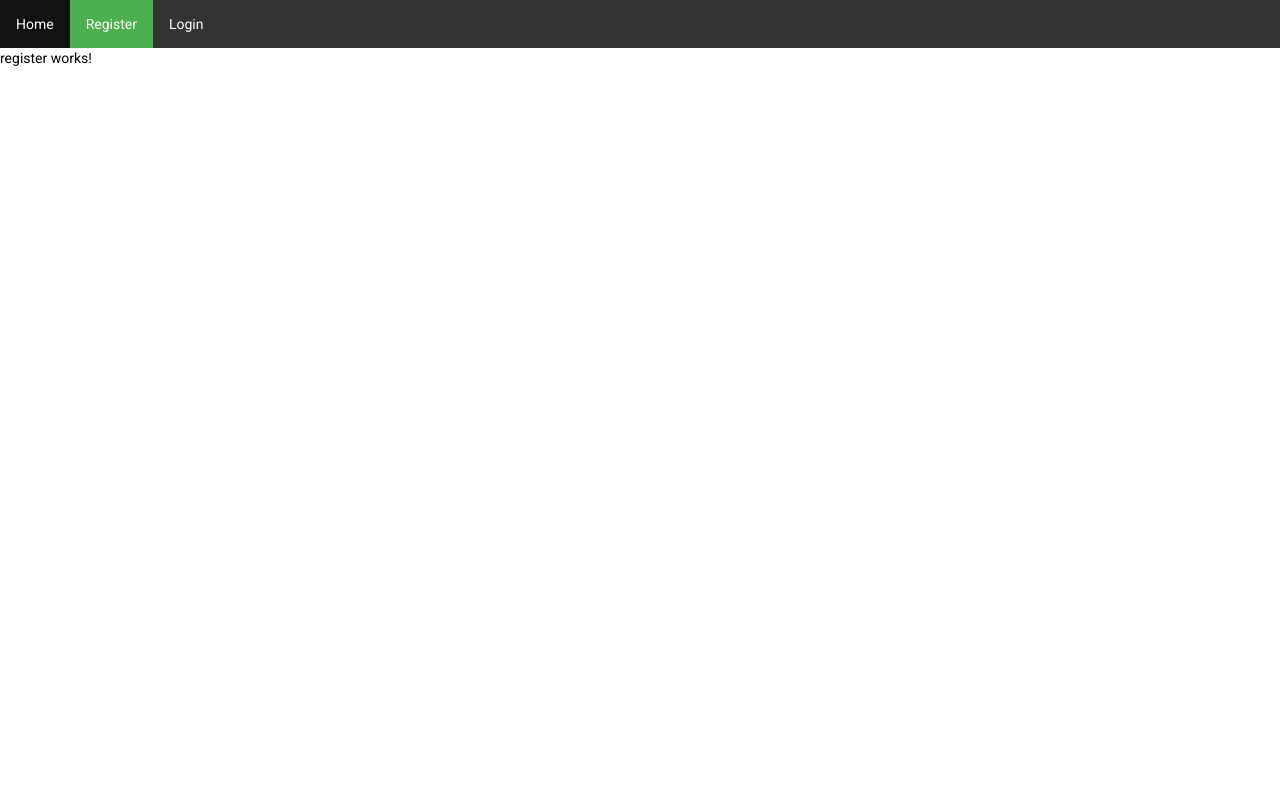
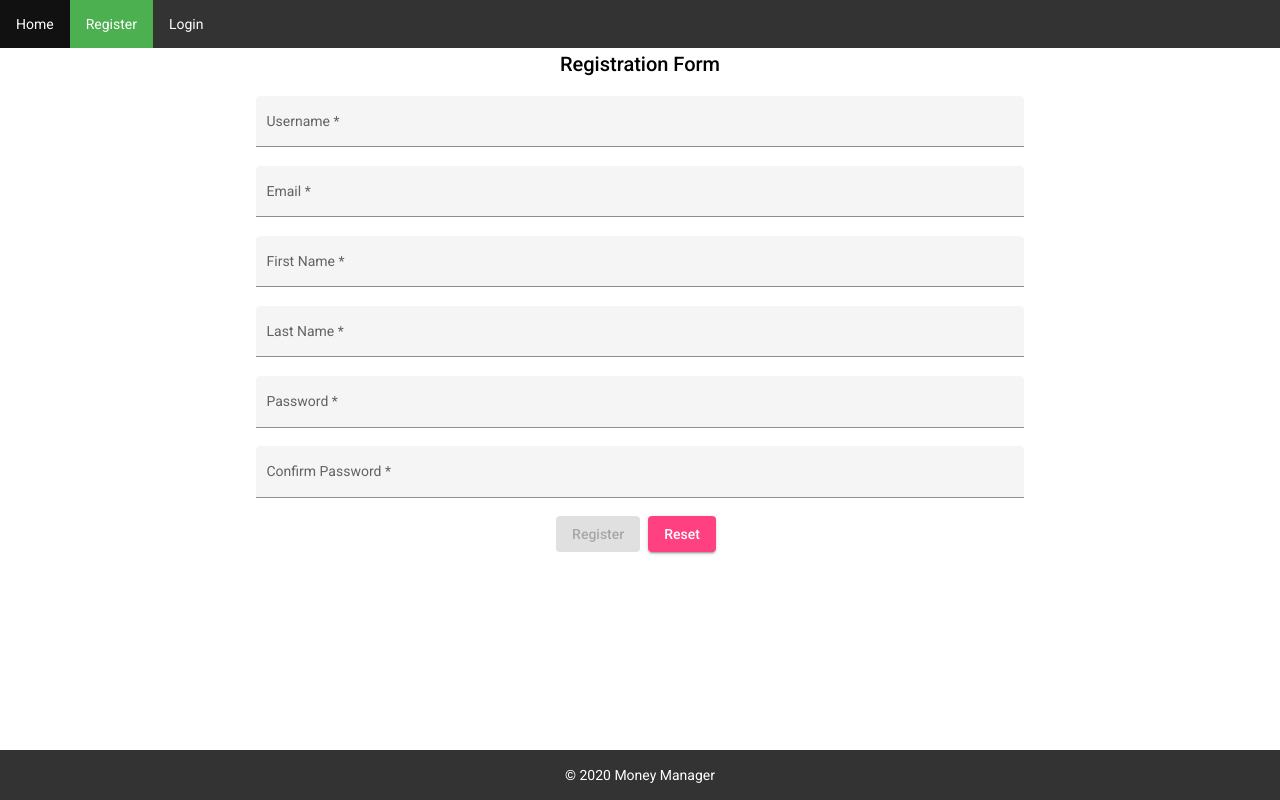
Before and after one commit to AlexanderBellDev/Money-Manager, an Angular app in the folder src/frontend/: page /register in a window 1280 px wide. Built offline with nearby package versions, Linux system fonts and the light colour scheme.

Commit message:
Added register form on front end Base validators added - password must match, required fields /etc.
need to implement backend API's to check if email and username already exists on DB

Added base model for user (subject to change)

```diff
--- a/src/frontend/src/app/app.component.html
+++ b/src/frontend/src/app/app.component.html
@@ -1,2 +1,3 @@
 <app-navigation></app-navigation>
 <router-outlet></router-outlet>
+<app-footer></app-footer>
--- /dev/null
+++ b/src/frontend/src/app/model/user.ts
@@ -0,0 +1,25 @@
+export class User {
+  constructor(username: string, firstName: string, surname: string, email: string, password: string, confirmPassword: string, address1: string, address2: string, city: string, postalCode: string) {
+    this.username = username;
+    this.firstName = firstName;
+    this.surname = surname;
+    this.email = email;
+    this.password = password;
+    this.confirmPassword = confirmPassword;
+    this.address1 = address1;
+    this.address2 = address2;
+    this.city = city;
+    this.postalCode = postalCode;
+  }
+
+  username: string;
+  firstName: string;
+  surname: string;
+  email: string;
+  password: string;
+  confirmPassword: string;
+  address1: string;
+  address2: string;
+  city: string;
+  postalCode: string
+}
--- a/src/frontend/src/app/register/register.component.css
+++ b/src/frontend/src/app/register/register.component.css
@@ -0,0 +1,22 @@
+mat-form-field{
+  width: 60%;
+}
+.reg-button-row button,
+.reg-button-row a {
+  margin-right: 8px;
+}
+input:-webkit-autofill,
+input:-webkit-autofill:hover,
+input:-webkit-autofill:focus,
+input:-webkit-autofill:active {
+  transition: all 0s 50000s;
+  -webkit-text-fill-color: white !important;
+}
+.board-container {
+  display: flex;
+  flex-direction: column;
+}
+
+.board-container > * {
+  width: 100%;
+}
--- a/src/frontend/src/app/register/register.component.html
+++ b/src/frontend/src/app/register/register.component.html
@@ -1 +1,67 @@
-<p>register works!</p>
+<div class="container" style="text-align: center">
+  <div *ngIf="submitted"><h3>Thanks for signing up!</h3> <br> <br> <h4>Redirecting to login page</h4></div>
+
+  <h2 *ngIf="!submitted">Registration Form</h2>
+  <form *ngIf="!submitted" [formGroup]="regForm" style="align-content: center" >
+
+    <div class="form-group">
+      <mat-form-field appearance="fill" color="accent">
+        <mat-label>Username</mat-label>
+        <input required formControlName="username" type="text" matInput>
+        <mat-error *ngIf="f.username.errors && f.username.errors.required">Username is required</mat-error>
+        <mat-error   *ngIf="regForm.get('username').errors?.usernameExists">Username already exists</mat-error>
+      </mat-form-field>
+    </div>
+
+    <div class="form-group">
+      <mat-form-field appearance="fill" color="accent">
+        <mat-label>Email</mat-label>
+        <input required formControlName="email" type="email" matInput>
+        <mat-error *ngIf="f.email.errors && f.email.errors.required">Email is required</mat-error>
+        <mat-error   *ngIf="regForm.get('email').errors?.emailExists">Email already exists</mat-error>
+        <mat-error *ngIf="f.email.errors && f.email.errors.email">Email must be a valid email address</mat-error>
+      </mat-form-field>
+    </div>
+
+
+    <div class="form-group">
+      <mat-form-field appearance="fill" color="accent">
+        <mat-label>First Name</mat-label>
+        <input formControlName="firstName" required matInput>
+        <mat-error *ngIf="regForm.get('firstName').invalid">Field is required</mat-error>
+      </mat-form-field>
+    </div>
+
+    <div class="form-group">
+      <mat-form-field appearance="fill" color="accent">
+        <mat-label>Last Name</mat-label>
+        <input formControlName="surname" required matInput>
+        <mat-error *ngIf="regForm.get('surname').invalid">Field is required</mat-error>
+      </mat-form-field>
+    </div>
+
+    <div class="form-group">
+      <mat-form-field  appearance="fill" color="accent">
+        <mat-label>Password</mat-label>
+        <input required type="password" formControlName="password" matInput>
+        <mat-error *ngIf="regForm.get('password').invalid">Field is required</mat-error>
+      </mat-form-field>
+    </div>
+
+    <div class="form-group">
+      <mat-form-field  appearance="fill" color="accent">
+        <mat-label>Confirm Password</mat-label>
+        <input required type="password" formControlName="confirmPassword" matInput>
+        <mat-error *ngIf="regForm.controls['confirmPassword'].pristine || regForm.controls['confirmPassword'].errors?.MatchPassword">Password does not match</mat-error>
+      </mat-form-field>
+    </div>
+
+    <div class="reg-button-row">
+      <button mat-raised-button color="primary" type="submit" [disabled]="!regForm.valid" (click)="onSubmit()">Register</button>
+
+      <button mat-raised-button color="accent" type="reset">Reset</button>
+    </div>
+    <br>
+
+  </form>
+</div>
--- a/src/frontend/src/app/register/register.component.ts
+++ b/src/frontend/src/app/register/register.component.ts
@@ -1,4 +1,9 @@
 import { Component, OnInit } from '@angular/core';
+import {FormBuilder, FormGroup, Validators} from "@angular/forms";
+import {Router} from "@angular/router";
+import {RegisterService} from "../service/register.service";
+import {UserValidators} from "../validator/user-validators";
+import {User} from "../model/user";
 
 @Component({
   selector: 'app-register',
@@ -7,9 +12,53 @@ import { Component, OnInit } from '@angular/core';
 })
 export class RegisterComponent implements OnInit {
 
-  constructor() { }
+  user: User;
+  emailValid = false;
+  submitted = false;
+  constructor(private formBuilder: FormBuilder, private registerService: RegisterService,
+              private router: Router, private service:UserValidators) { }
 
-  ngOnInit(): void {
+
+
+  regForm = this.formBuilder.group({
+    // email: ['', [Validators.required, Validators.email],this.service.emailValidator()],
+    // username: ['', Validators.required, this.service.usernameValidator()],
+    email: ['', [Validators.required, Validators.email]],
+    username: ['', Validators.required],
+    firstName: ['', [Validators.required]],
+    surname: ['', [Validators.required]],
+    password: ['', [Validators.required, Validators.minLength(6)]],
+    confirmPassword: ['', [Validators.required]]
+  }, {validator : [UserValidators.MatchPassword]});
+
+  ngOnInit() {
+  }
+  // convenience getter for easy access to form fields
+  get f() { return this.regForm.controls; }
+
+  passwordValidator(form: FormGroup) {
+    const condition = form.get('password').value !== form.get('confirmPassword').value;
+    return condition ? { passwordsDoNotMatch: true} : null;
+  }
+
+
+  onSubmit() {
+    this.user = this.regForm.value;
+    this.user.username = this.user.username.toLowerCase();
+    this.user.email = this.user.email.toLowerCase();
+    console.log(this.user);
+    this.registerService.register(this.user).subscribe(data  => {
+        console.log("POST Request is successful ", data);
+        this.submitted = true;
+        setTimeout(() => {
+          this.registerService.username = this.user.username;
+          this.router.navigate(['login']);
+        }, 1500);  //3s
+      },
+      error  => {
+        console.log("Error", error);
+      })
+
   }
 
 }
--- /dev/null
+++ b/src/frontend/src/app/service/register.service.ts
@@ -0,0 +1,27 @@
+import { Injectable } from '@angular/core';
+import {environment} from "../../environments/environment";
+import {HttpClient} from "@angular/common/http";
+import {User} from "../model/user";
+
+@Injectable({
+  providedIn: 'root'
+})
+export class RegisterService {
+  private _username: string;
+
+
+  public get username(): string {
+    return this._username;
+  }
+
+  public set username(value: string) {
+    this._username = value;
+  }
+
+  constructor(private http: HttpClient) {}
+
+
+  register(user){
+    return this.http.post<User>(`${environment.API_URL}/api/auth/register`,user)
+  }
+}
--- /dev/null
+++ b/src/frontend/src/app/validator/user-validators.ts
@@ -0,0 +1,85 @@
+import {AbstractControl, AsyncValidatorFn} from "@angular/forms";
+import {environment} from "../../environments/environment";
+import {map, switchMap} from "rxjs/operators";
+import {Observable, timer} from "rxjs";
+import {HttpClient} from "@angular/common/http";
+import {Injectable} from "@angular/core";
+
+@Injectable({
+  providedIn: 'root'
+})
+export class UserValidators {
+
+  constructor(private http: HttpClient) {
+  }
+
+  searchUsername(text) {
+    text = text.toLowerCase();
+    // debounce
+    return timer(200)
+      .pipe(
+        switchMap(() => {
+          // Check if username is available
+          return this.http.get<any>(`${environment.API_URL}/api/auth/checkusername/${text}`)
+        })
+      );
+  }
+
+  usernameValidator(): AsyncValidatorFn {
+    return (control: AbstractControl): Observable<{ [key: string]: any } | null> => {
+      return this.searchUsername(control.value)
+        .pipe(
+          map(res => {
+            // if username is already taken
+            if (res.length) {
+              // return error
+              return { 'usernameExists': true};
+            }
+          })
+        );
+    };
+  }
+
+  searchUserEmail(text) {
+    text = text.toLowerCase();
+    // debounce
+    return timer(200)
+      .pipe(
+        switchMap(() => {
+          // Check if username is available
+          return this.http.get<any>(`${environment.API_URL}/api/auth/checkemail/${text}`)
+        })
+      );
+  }
+
+  emailValidator(): AsyncValidatorFn {
+    return (control: AbstractControl): Observable<{ [key: string]: any } | null> => {
+      return this.searchUserEmail(control.value)
+        .pipe(
+          map(res => {
+            // if username is already taken
+            if (res.length) {
+              // return error
+              return { 'emailExists': true};
+            }
+          })
+        );
+    };
+  }
+
+
+
+
+  static MatchPassword(AC: AbstractControl) {
+    let password = AC.get('password').value;
+    if(AC.get('confirmPassword').touched || AC.get('confirmPassword').dirty) {
+      let verifyPassword = AC.get('confirmPassword').value;
+
+      if(password != verifyPassword) {
+        AC.get('confirmPassword').setErrors( {MatchPassword: true} )
+      } else {
+        return null
+      }
+    }
+  }
+}
--- a/src/frontend/src/environments/environment.ts
+++ b/src/frontend/src/environments/environment.ts
@@ -3,7 +3,8 @@
 // The list of file replacements can be found in `angular.json`.
 
 export const environment = {
-  production: false
+  production: false,
+  API_URL: 'http://localhost:8080'
 };
 
 /*
```
Also changed, not shown: src/frontend/src/app/app.module.ts (+7 -1 lines), 1 other file (tests, documents, lock files or other folders).
